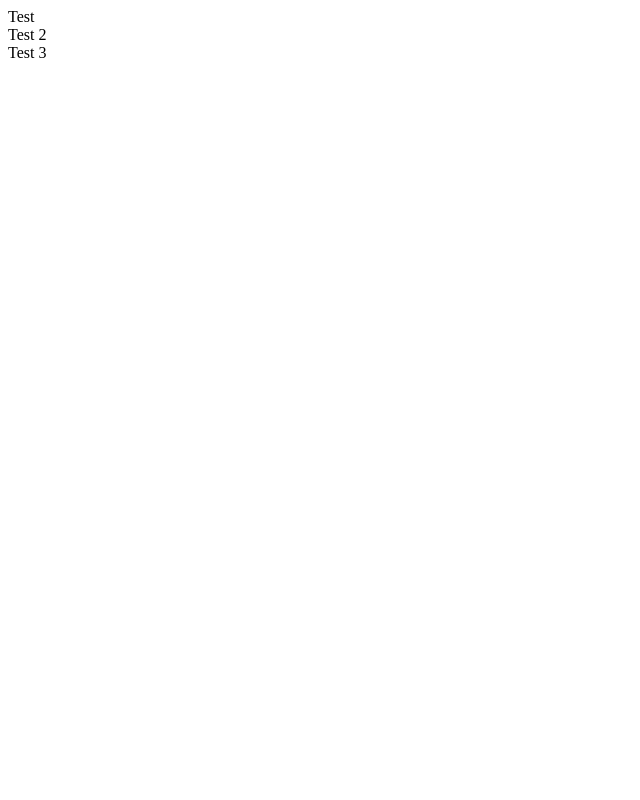
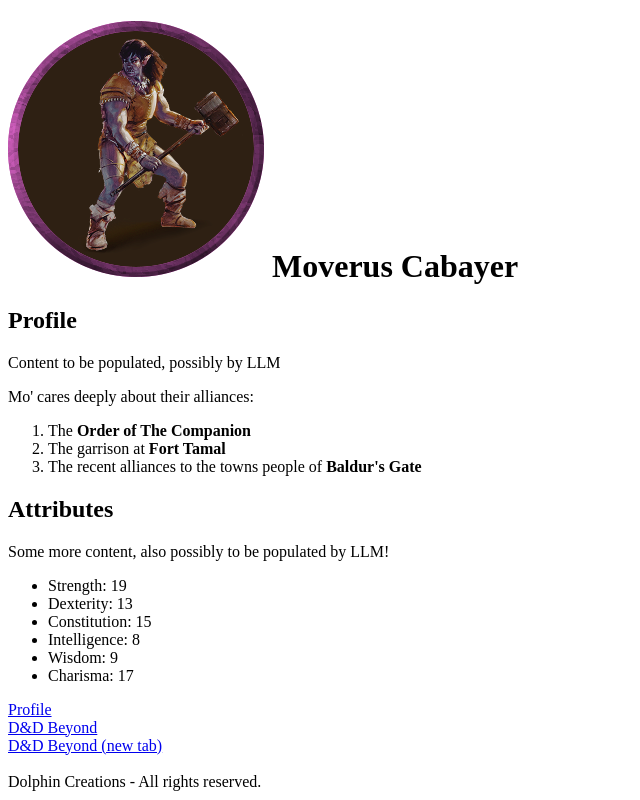
Before and after one commit to DevDolphin7/Moverus-Cabayer, a plain HTML site: page index.html in a window 1280 px wide. Shown: the whole page, without its empty margins (0-640 px from the left). Drawn offline with Linux system fonts and the light colour scheme.

Commit message:
Add initial content to index.html

```diff
--- a/index.html
+++ b/index.html
@@ -1,19 +1,53 @@
 <!DOCTYPE html>
 <html lang="en">
     <head>
-    <meta charset="UTF-8">
-    <meta name="viewport" content="width=device-width, initial-scale=1.0">
+        <meta charset="UTF-8" />
+        <meta name="viewport" content="width=device-width, initial-scale=1.0" />
         <title>Moverus Cabayer</title>
     </head>
     <body>
         <header>
-        Test
+            <h1>
+                <img
+                    src="MoCabayerToken.png"
+                    alt="Moverys Cabayer, a strong half orc standing defiently weilding a wooden club."
+                />
+                Moverus Cabayer
+            </h1>
         </header>
         <main>
-        Test 2
+            <h2 id="profile">Profile</h2>
+            <p>Content to be populated, possibly by LLM</p>
+            <p>Mo' cares deeply about their alliances:</p>
+            <ol>
+                <li>The <strong>Order of The Companion</strong></li>
+                <li>The garrison at <strong>Fort Tamal</strong></li>
+                <li>
+                    The recent alliances to the towns people of
+                    <strong>Baldur's Gate</strong>
+                </li>
+            </ol>
+            <h2>Attributes</h2>
+            <p>Some more content, also possibly to be populated by LLM!</p>
+            <ul>
+                <li>Strength: 19</li>
+                <li>Dexterity: 13</li>
+                <li>Constitution: 15</li>
+                <li>Intelligence: 8</li>
+                <li>Wisdom: 9</li>
+                <li>Charisma: 17</li>
+            </ul>
         </main>
         <footer>
-        Test 3
+            <a></a>
+            <nav>
+                <a href="#profile">Profile</a><br />
+                <a href="https://www.dndbeyond.com/">D&D Beyond</a><br />
+                <a href="https://www.dndbeyond.com/" target="_blank"
+                    >D&D Beyond (new tab)</a
+                >
+            </nav>
+            <br />Dolphin Creations - All rights reserved.
         </footer>
     </body>
 </html>
```
Lines whose indentation alone changed are shown as unchanged.
